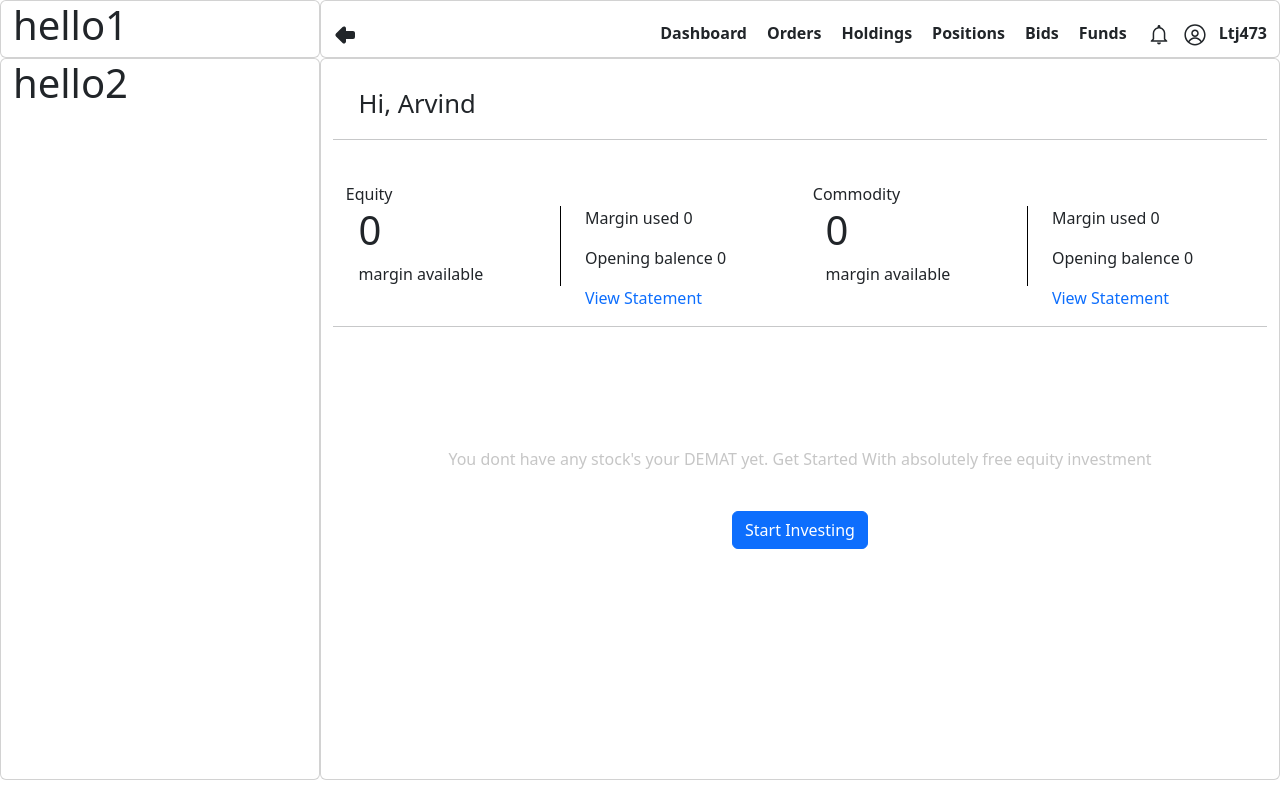
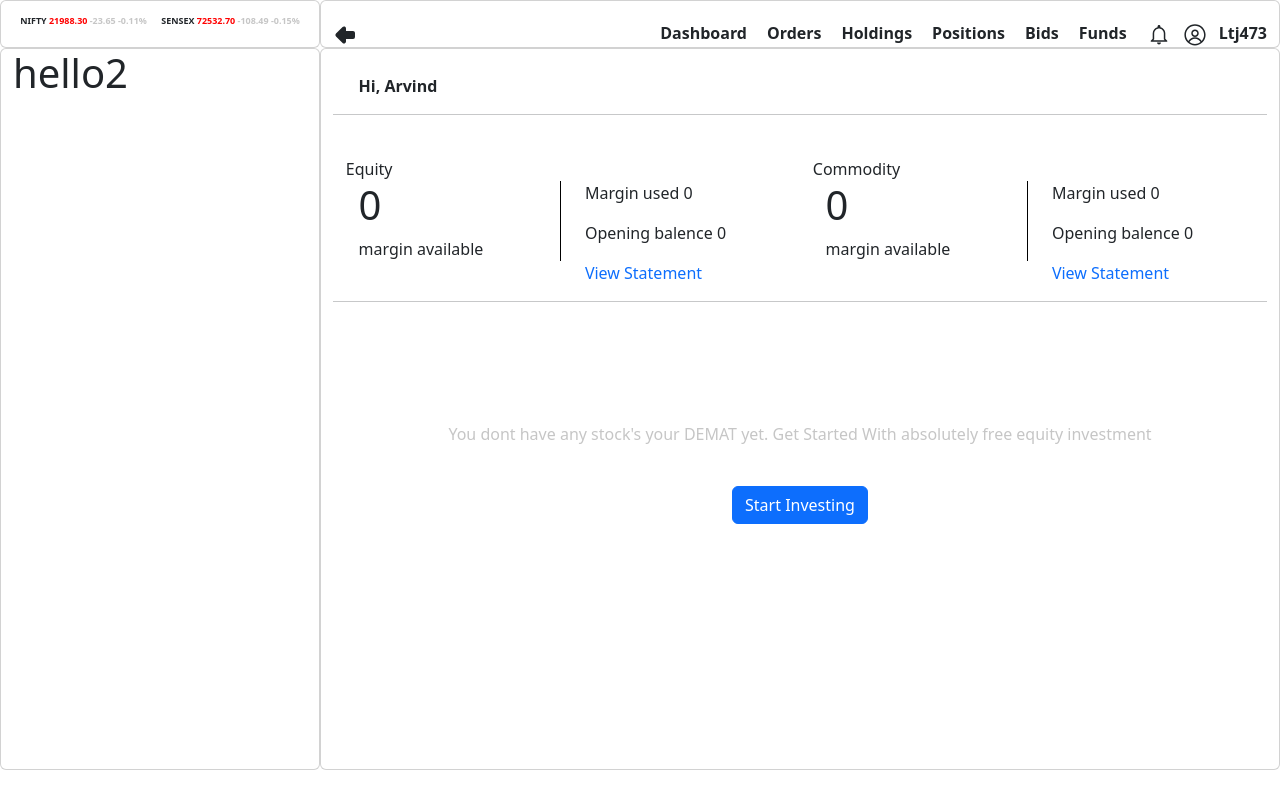
Before and after one commit to prasanshivarapu/ze, a React (Create React App) app: page /dashboard in a window 1280 px wide. Built offline with nearby package versions, Linux system fonts and the light colour scheme.

Commit message:
update some code on dash board

```diff
--- a/src/components/Dashboard/Dashboard.js
+++ b/src/components/Dashboard/Dashboard.js
@@ -59,7 +59,22 @@ const Dashboard = () => {
           <>
             <Col md={3} className="card">
               <Card style={{ border: "none" }}>
-                <h1>hello1</h1>
+                <div
+                  style={{
+                    display: "flex",
+                    justifyContent: "space-around",
+                    alignItems: "center",
+                  }}
+                >
+                  <p className="notification_card">
+                    NIFTY <span className="card_span">21988.30</span>{" "}
+                    <span className="card_span1">-23.65 -0.11% </span>{" "}
+                  </p>
+                  <p className="notification_card">
+                    SENSEX <span className="card_span">72532.70</span>{" "}
+                    <span className="card_span1">-108.49 -0.15% </span>{" "}
+                  </p>
+                </div>
               </Card>
             </Col>
             <Col md={9} className="card">
--- a/src/components/Dashboard/dashboard.css
+++ b/src/components/Dashboard/dashboard.css
@@ -37,9 +37,9 @@
 }
 
 .card_name {
-  font-size: 2vw;
+  font-size: 2vh;
   margin: 2vw 0vw 0vw 2vw;
-  font-weight: 400;
+  font-weight: 700;
 }
 
 .design {
@@ -69,3 +69,15 @@
 .paragrap {
   color: #c6c6c6;
 }
+.notification_card {
+  font-size: 0.7vw;
+  font-weight: bold;
+  margin-top: 1vw;
+}
+
+.card_span {
+  color: red;
+}
+.card_span1 {
+  color: #c6c6c6;
+}
```
